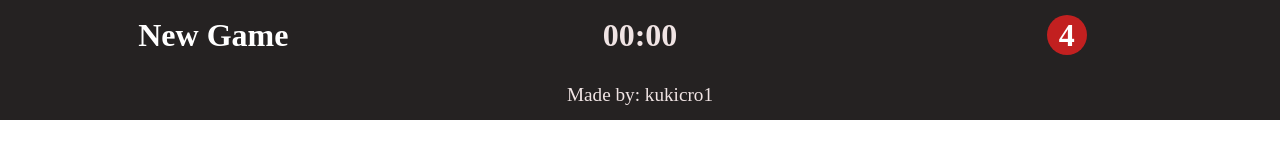
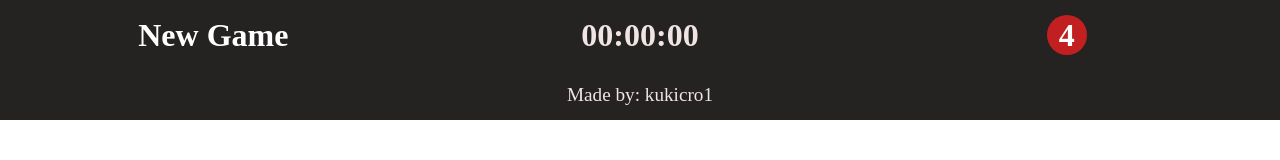
Before and after one commit to kukicro1/where-s-waldo, a React (Create React App) app: page /game in a window 1280 px wide. Shown: the top 160 px of the page. Built offline with nearby package versions, Linux system fonts and the light colour scheme.

Commit message:
Added Timer

```diff
--- a/src/App.tsx
+++ b/src/App.tsx
@@ -66,12 +66,14 @@ function App() {
   const [menuNames, setMenuNames] = useState<{
     [key: string]: string
   }>()
+  const [isRunning, setIsRunning] = useState<boolean>(false)
   const [selectedGame, setSelectedGame] = useState<GameProps>()
   const [foundCharacters, setFoundCharacters] = useState<
     (string | undefined)[]
   >([])
 
   function restartGame() {
+    setIsRunning(false)
     // when clicked on new game
     // when game is over
   }
@@ -80,6 +82,7 @@ function App() {
     setGameImage(cover === cartoonUniverseCover ? cartoonUniverse : waldoOnSnow)
     setMenuNames(game.names)
     setSelectedGame(game)
+    setIsRunning(true)
   }
 
   function checkFindings(character: string | undefined) {
@@ -96,7 +99,12 @@ function App() {
 
   return (
     <>
-      <Navbar game={selectedGame} foundCharacters={foundCharacters} />
+      <Navbar
+        game={selectedGame}
+        foundCharacters={foundCharacters}
+        isRunning={isRunning}
+        restartGame={restartGame}
+      />
       <Routes>
         <Route
           path='/'
--- a/src/components/navigation/Navbar.tsx
+++ b/src/components/navigation/Navbar.tsx
@@ -3,6 +3,7 @@ import { useEffect, useState } from 'react'
 import NavbarCSS from './Navbar.module.css'
 import FindingsInfoCSS from './FindingsInfo.module.css'
 import FindingsInfo from './FindingsInfo'
+import Timer from './Timer'
 
 export interface GameProps {
   game:
@@ -17,9 +18,16 @@ export interface GameProps {
       }
     | undefined
   foundCharacters: (string | undefined)[]
+  isRunning: boolean
+  restartGame: Function
 }
 
-export default function Navbar({ game, foundCharacters }: GameProps) {
+export default function Navbar({
+  game,
+  foundCharacters,
+  isRunning,
+  restartGame,
+}: GameProps) {
   const { pathname } = useLocation()
   const isHomePage = pathname === '/'
 
@@ -89,13 +97,13 @@ export default function Navbar({ game, foundCharacters }: GameProps) {
             <Link
               to='/'
               className={NavbarCSS.link}
-              onClick={() => 'restartGame'}
+              onClick={() => restartGame()}
             >
               New Game
             </Link>
           </div>
         )}
-        {!isHomePage && <div id='timer'>00:00</div>}
+        {!isHomePage && <Timer isRunning={isRunning} />}
         {!isHomePage && (
           <div className={NavbarCSS.findingsContainer}>
             <div className={NavbarCSS.findingsLeft} onClick={showFindingsInfo}>
--- /dev/null
+++ b/src/components/navigation/Timer.tsx
@@ -0,0 +1,41 @@
+import { useState, useEffect, useRef } from 'react'
+
+interface TimerProps {
+  isRunning: boolean
+}
+
+export default function Timer({ isRunning }: TimerProps) {
+  const [time, setTime] = useState<number>(0)
+  const intervalId = useRef<NodeJS.Timeout | null>(null)
+
+  useEffect(() => {
+    if (isRunning) {
+      const id = setInterval(() => {
+        setTime((prevTime) => prevTime + 1)
+      }, 1000)
+      intervalId.current = id
+    } else {
+      if (intervalId.current) clearInterval(intervalId.current)
+    }
+
+    return () => {
+      if (intervalId.current) clearInterval(intervalId.current)
+    }
+  }, [isRunning, intervalId])
+
+  const formatTime = (time: number): string => {
+    const hours = Math.floor(time / 3600)
+    const minutes = Math.floor((time % 3600) / 60)
+    const seconds = time % 60
+
+    return `${hours.toString().padStart(2, '0')}:${minutes
+      .toString()
+      .padStart(2, '0')}:${seconds.toString().padStart(2, '0')}`
+  }
+
+  return (
+    <div>
+      <div>{formatTime(time)}</div>
+    </div>
+  )
+}
```
